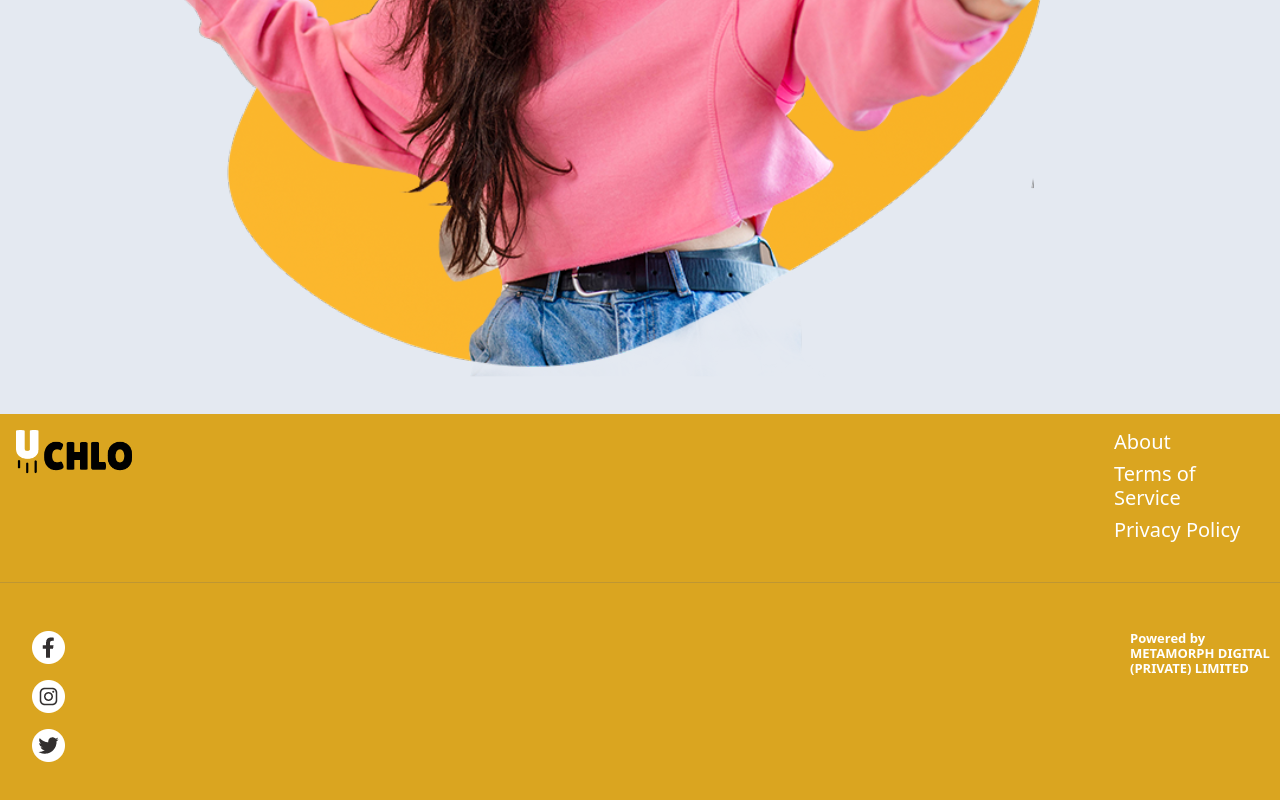
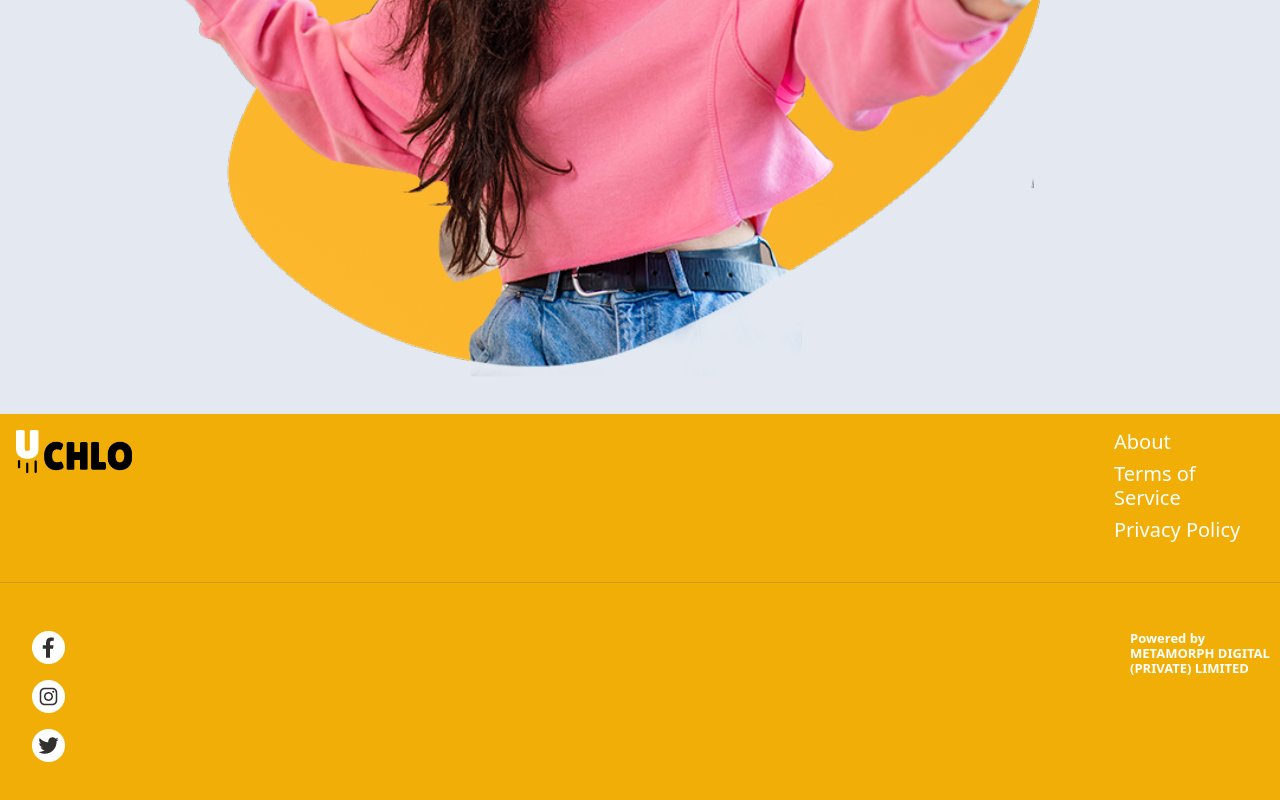
Before and after one commit to Hamzashafi/React-Front-end, a React (Create React App) app: page / in a window 1280 px wide. Shown: the part 4336-5136 px from the top of the page. Built offline with nearby package versions, Linux system fonts and the light colour scheme.

Commit message:
new line

```diff
--- a/src/container/footer/footer.css
+++ b/src/container/footer/footer.css
@@ -1,6 +1,6 @@
 .footer{
     display:grid;
-    background-color: goldenrod;
+    background-color: rgb(240, 174, 7);
 }
 
 .sb__fotter{
```
